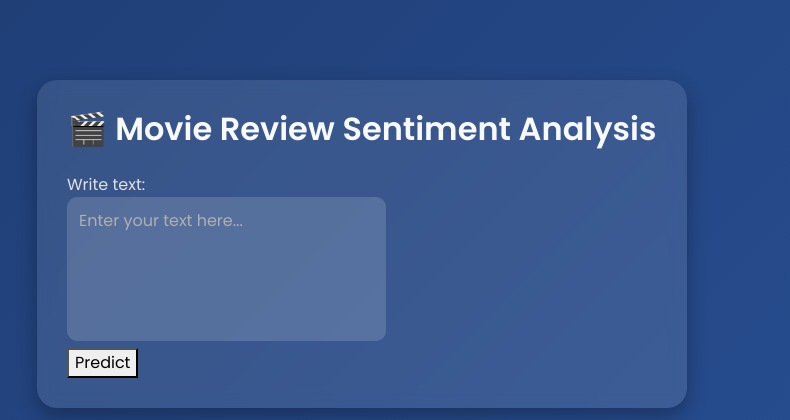
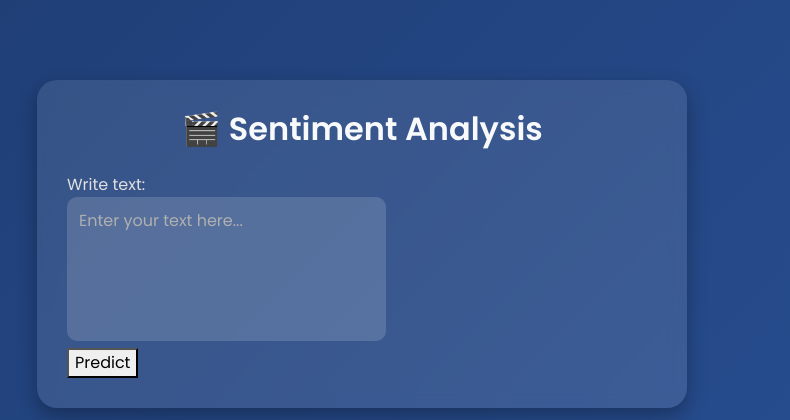
Before and after one commit to Rathodpradip1/Capstone-Project, a Flask app: page / in a window 1280 px wide. Shown: the top 420 px of the page, without its empty margins (278-1068 px from the left). Run offline with Flask 3, Linux system fonts and the light colour scheme; parts of the project's set-up code (start-up, migrations or seed data) failed here and were passed over; some libraries are stand-ins or nearby versions.

Commit message:
CICD run 23,changes made in html file

```diff
--- a/flask_app/templates/index.html
+++ b/flask_app/templates/index.html
@@ -3,7 +3,7 @@
 <head>
     <meta charset="UTF-8">
     <meta name="viewport" content="width=device-width, initial-scale=1.0">
-    <title>Movie Review Sentiment Analysis</title>
+    <title>Sentiment Analysis</title>
     <link href="https://fonts.googleapis.com/css2?family=Poppins:wght@400;600&display=swap" rel="stylesheet">
     <link rel="stylesheet" href="https://cdnjs.cloudflare.com/ajax/libs/bootstrap/5.3.0/css/bootstrap.min.css">
 
@@ -100,7 +100,7 @@
 </head>
 <body>
     <div class="container">
-        <h2>🎬 Movie Review Sentiment Analysis</h2>
+        <h2>🎬 Sentiment Analysis</h2>
 
         <!-- Review Form -->
         <form action="/predict" method="POST">
```
